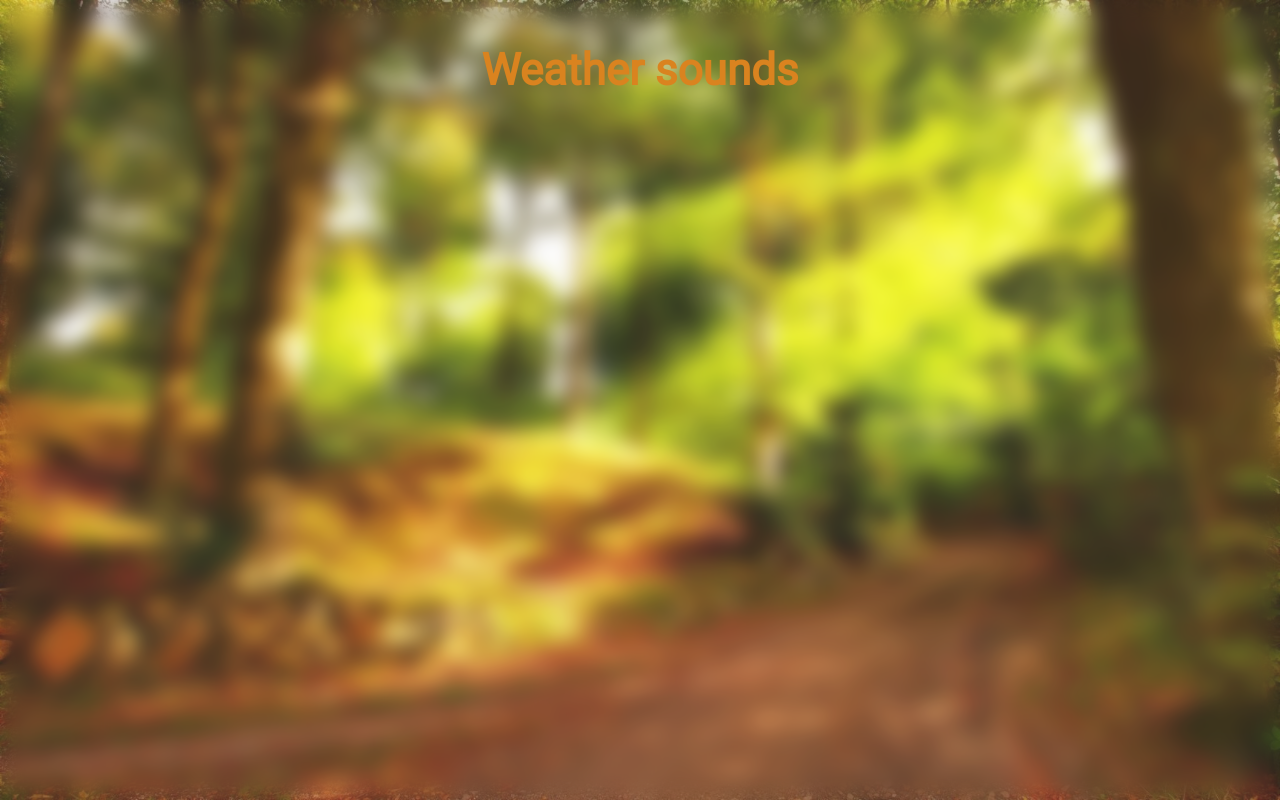
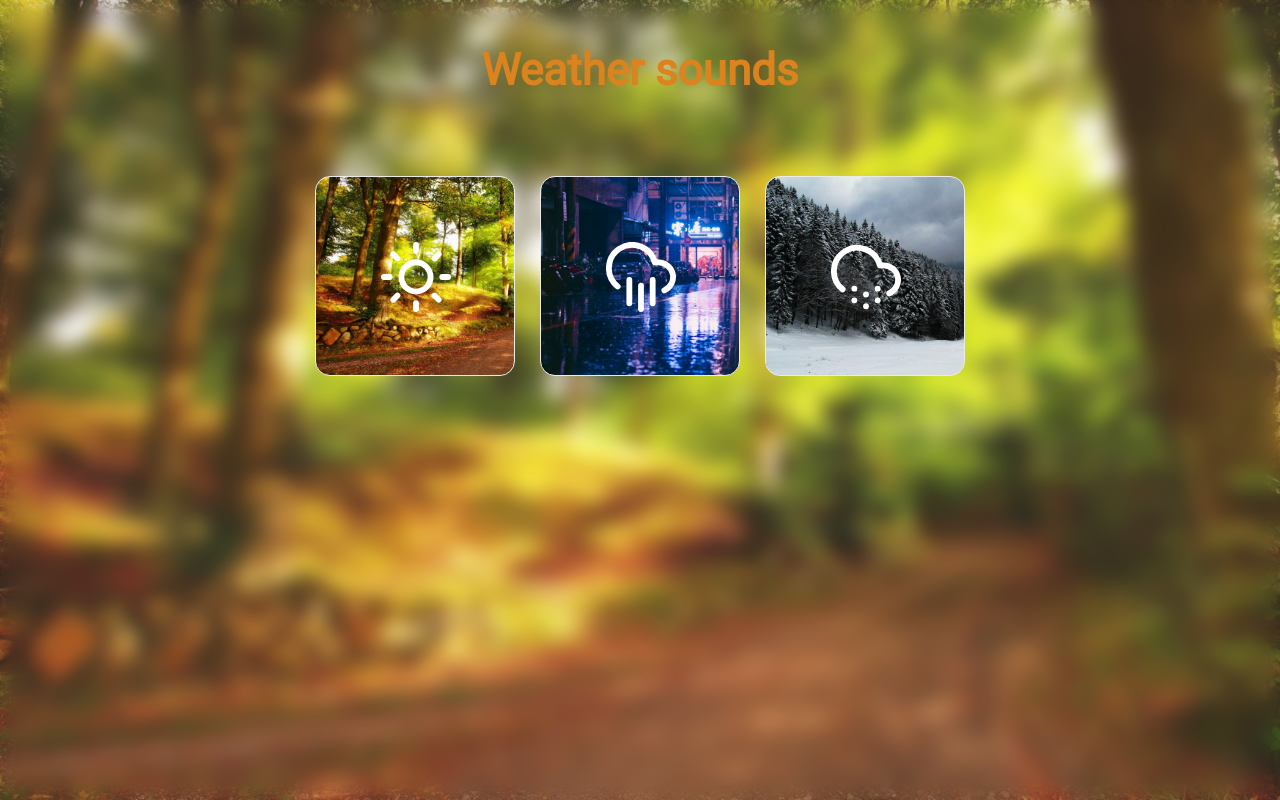
Before and after one commit to Kami9922/weather-sounds, a website built with webpack: page public/index.html in a window 1280 px wide. Built offline with nearby package versions, Linux system fonts and the light colour scheme.

Commit message:
feat: add base layout and styles

```diff
--- a/public/index.html
+++ b/public/index.html
@@ -16,7 +16,21 @@
 	<body>
 		<div class="container">
 			<div class="main-page">
-				<h1>Weather sounds</h1>
+				<div class="weather-sounds-player">
+					<h1>Weather sounds</h1>
+					<div class="weather-types-container">
+						<div
+							id="summer"
+							class="weather-type"></div>
+						<div
+							id="rain"
+							class="weather-type"></div>
+						<div
+							id="winter"
+							class="weather-type"></div>
+					</div>
+					<div class="weather-sounds-regulate"></div>
+				</div>
 			</div>
 		</div>
 	</body>
--- a/src/index.scss
+++ b/src/index.scss
@@ -12,8 +12,8 @@
 h1 {
 	padding-top: 44px;
 	text-align: center;
-	margin-bottom: 1rem;
-	font-family: 'Roboto';
+	margin-bottom: 5rem;
+	font-family: 'Roboto', sans-serif;
 	font-size: 44px;
 	color: #da831f;
 }
@@ -28,14 +28,65 @@ ul {
 		margin-bottom: 1rem;
 	}
 }
+
 .container {
 	background-image: url('/assets/backgrounds/summer-bg.jpg');
 	background-size: cover;
 }
+
 .main-page {
 	height: 100vh;
-
 	background-position: center;
 	backdrop-filter: blur(10px);
 	background-color: rgba(255, 255, 255, 0.1);
 }
+
+.weather-types-container {
+	display: flex;
+	justify-content: center;
+	gap: 25px;
+}
+
+.weather-type {
+	width: 200px;
+	height: 200px;
+	border: 1px solid rgb(235, 235, 235);
+	border-radius: 15px;
+	position: relative;
+	background-size: cover;
+
+	&::after {
+		content: '';
+		position: absolute;
+		background-repeat: no-repeat;
+		background-size: contain;
+		width: 70px;
+		height: 70px;
+		top: 33%;
+		left: 33%;
+	}
+}
+
+#summer {
+	background-image: url('/assets/backgrounds/summer-bg.jpg');
+
+	&::after {
+		background-image: url('/assets/icons/sun.svg');
+	}
+}
+
+#rain {
+	background-image: url('/assets/backgrounds/rainy-bg.jpg');
+
+	&::after {
+		background-image: url('/assets/icons/cloud-rain.svg');
+	}
+}
+
+#winter {
+	background-image: url('/assets/backgrounds/winter-bg.jpg');
+
+	&::after {
+		background-image: url('/assets/icons/cloud-snow.svg');
+	}
+}
```
